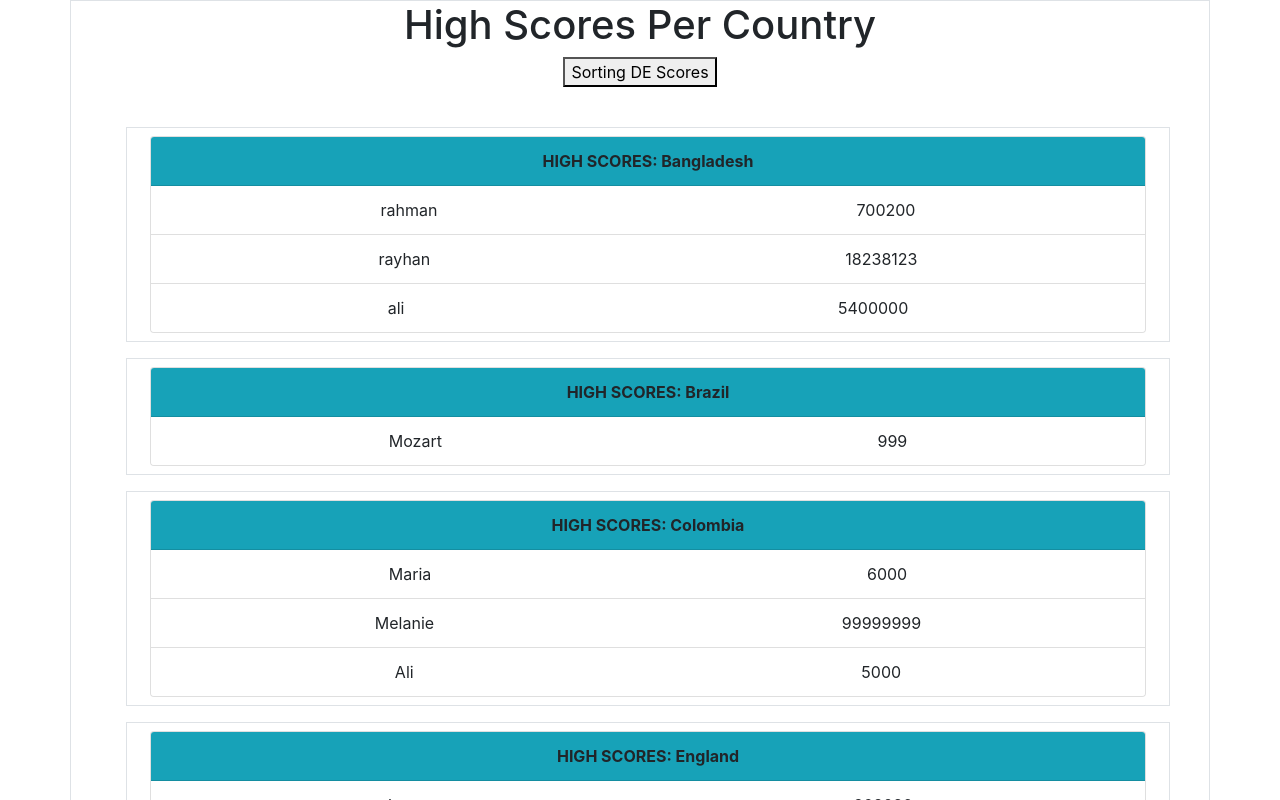
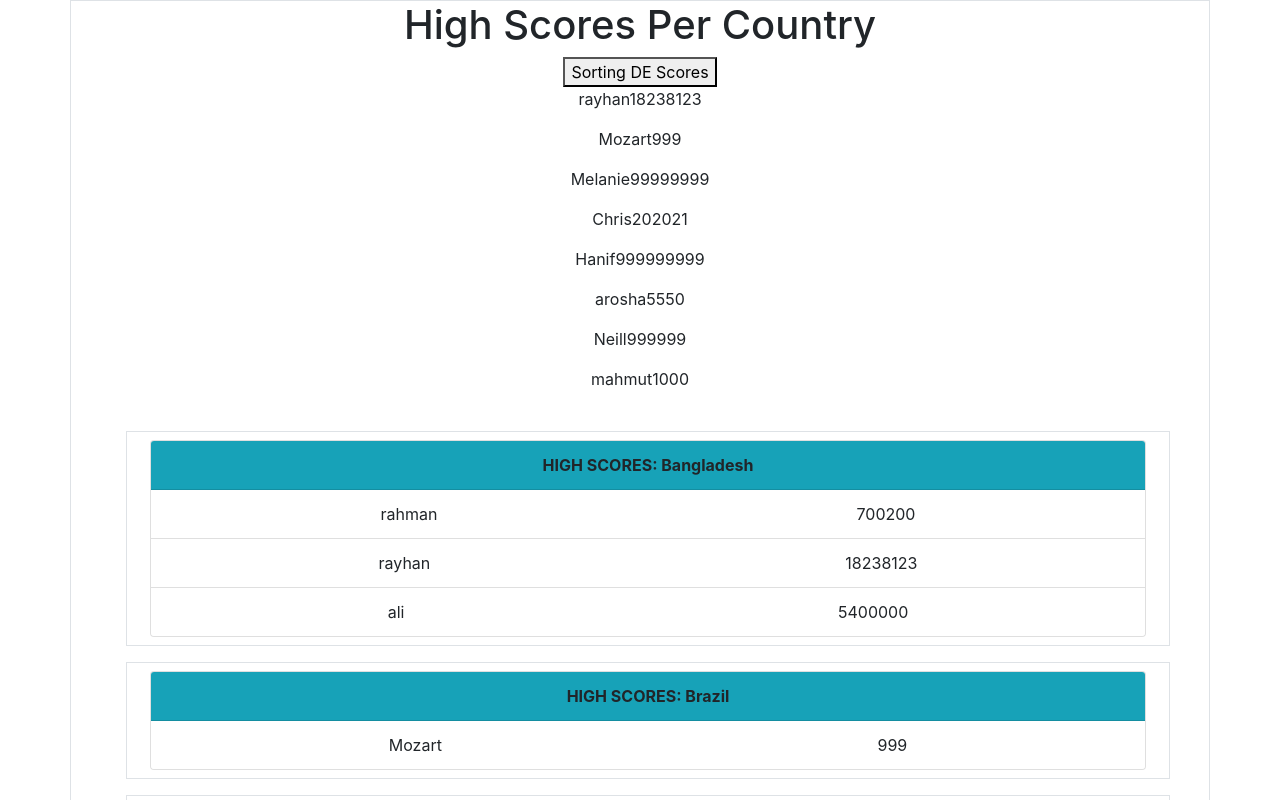
Before and after one commit to minwwgo/high-scores-react, a React (Create React App) app: page / in a window 1280 px wide. Shown: the top 800 px of the page. Built offline with nearby package versions, Linux system fonts and the light colour scheme.

Commit message:
update world scores

```diff
--- a/src/CountryScores.js
+++ b/src/CountryScores.js
@@ -1,6 +1,7 @@
 import React, { useState } from "react";
 import SortButton from "./SortButton";
 import ContainerCountryScores from "./ContainerCountryScores";
+import WorldScore from "./WorldScore";
 
 const CountryScores = props => {
   //destruction
@@ -42,6 +43,7 @@ const CountryScores = props => {
         sortAcScores={sortAcScores}
         buttonToggle={buttonToggle}
       />
+      <WorldScore scores={scores} />
       <ContainerCountryScores scores={scores} />
     </div>
   );
--- /dev/null
+++ b/src/WorldScore.js
@@ -0,0 +1,24 @@
+import React from "react";
+
+const WorldScore = props => {
+  const { scores } = props;
+
+  return (
+    <div>
+      {scores.map(eachData => {
+        const result = eachData.scores.reduce((a, b) => {
+          return a.s > b.s ? a : b;
+        });
+        return (
+          <p>
+            {" "}
+            {result.n}
+            {result.s}
+          </p>
+        );
+      })}
+    </div>
+  );
+};
+
+export default WorldScore;
```
